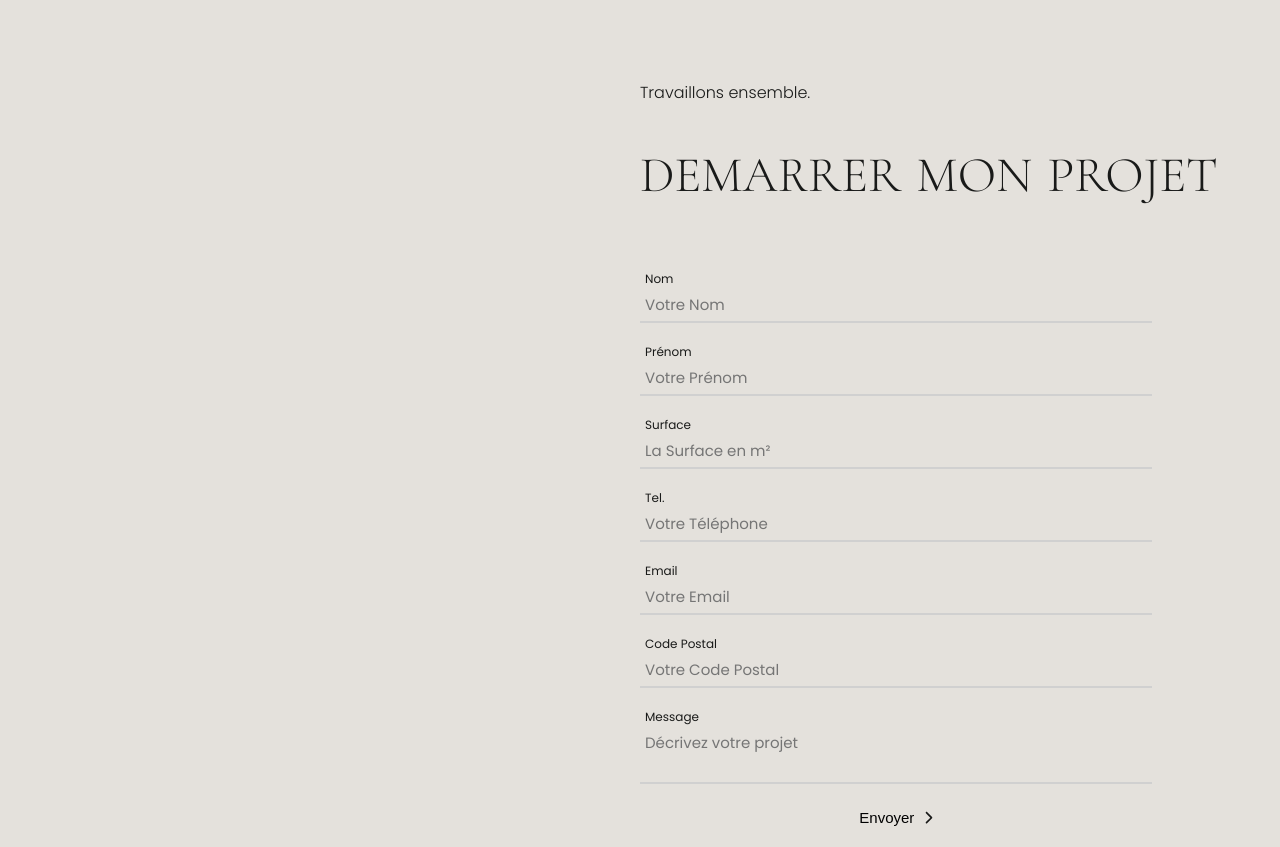
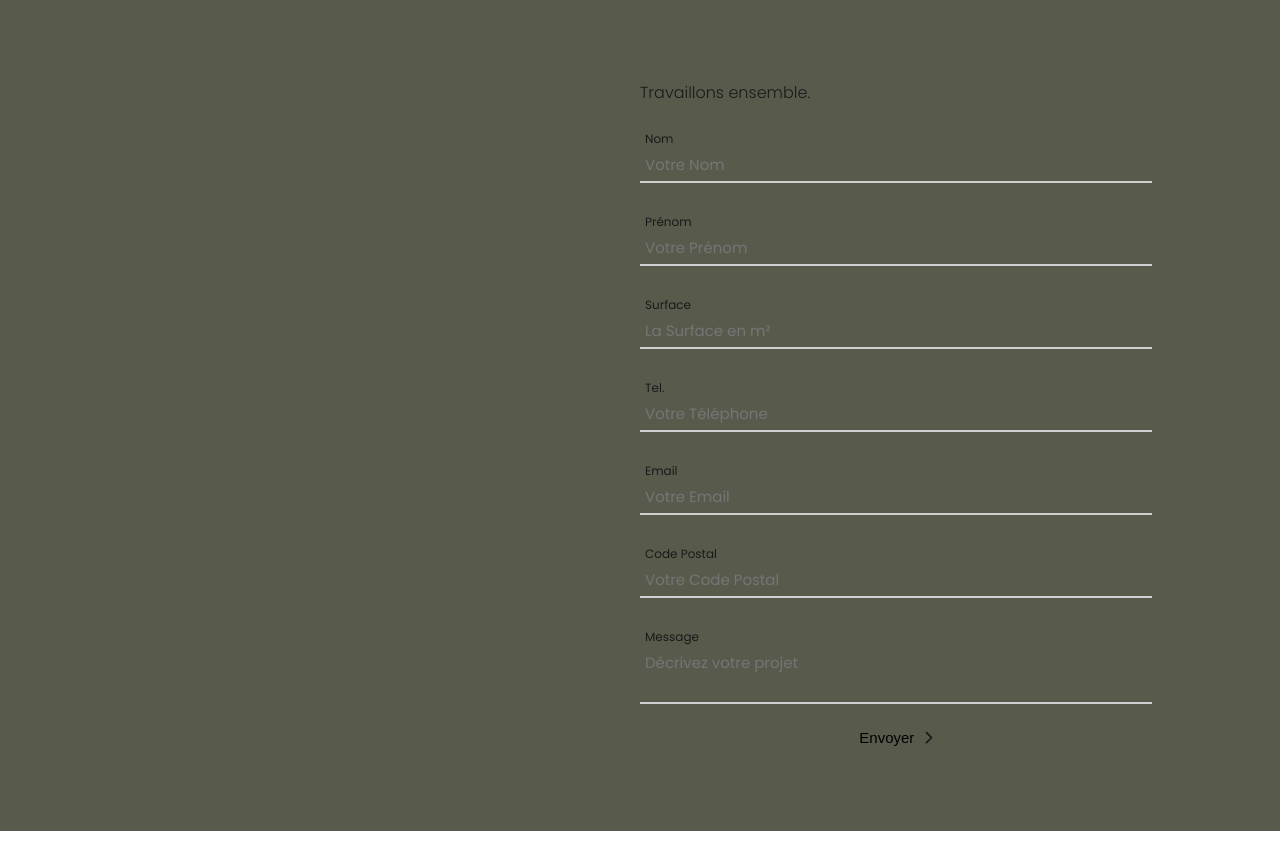
Before and after one commit to Scharlyopitz/CHEYSSOI-PARIS, a React (Vite) app: page /demarrermonprojet in a window 1280 px wide. Built offline with nearby package versions, Linux system fonts and the light colour scheme.

Commit message:
Changement style du formulaire et suppression du titre

```diff
--- a/src/components/DemarrerMonProjet/Formulaire.jsx
+++ b/src/components/DemarrerMonProjet/Formulaire.jsx
@@ -101,14 +101,8 @@ export default function Formulaire() {
   return (
     <div className="formulaire">
       <form onSubmit={(e) => sendEmail(e)}>
-        <div className="title">
-          <span>Travaillons ensemble.</span>
-          <div className="titleSection">
-            {titleSection.split(" ").map((word, i) => {
-              return <h2 key={i}>{word}</h2>;
-            })}
-          </div>
-        </div>
+        <span className="miniText">Travaillons ensemble.</span>
+
         <span
           className="message"
           style={{
--- a/src/sass/pages/_demarrerProjet.scss
+++ b/src/sass/pages/_demarrerProjet.scss
@@ -1,8 +1,10 @@
 #demarrerprojet {
+  display: flex;
   position: relative;
   background: $DarkGrey;
   color: $Black;
-  padding: 10vh 0 2vh;
+  padding: 10vh 0;
+  background: $Kaki;
 
   .leftPart {
     display: flex;
@@ -39,25 +41,11 @@
 
   .formulaire {
     display: flex;
-    width: 50%;
     margin-left: 50vw;
+    flex-grow: 1;
 
-    .title {
-      display: flex;
-      flex-direction: column;
-
-      .titleSection {
-        margin: 5vh 0;
-
-        h2 {
-          text-align: start;
-          font-size: 50px;
-        }
-      }
-
-      span {
-        font-weight: 300;
-      }
+    .miniText {
+      font-weight: 300;
     }
 
     .message {
@@ -97,7 +85,8 @@
       position: relative;
       display: flex;
       flex-direction: column;
-      gap: 20px;
+      gap: 30px;
+      flex-grow: 1;
 
       div {
         display: flex;
--- a/src/style/style.css
+++ b/src/style/style.css
@@ -365,10 +365,12 @@ nav .menu .link:hover::after {
 }
 
 #demarrerprojet {
+  display: flex;
   position: relative;
   background: #e4e1dc;
   color: #191a19;
-  padding: 10vh 0 2vh;
+  padding: 10vh 0;
+  background: #585b4c;
 }
 #demarrerprojet .leftPart {
   display: flex;
@@ -400,21 +402,10 @@ nav .menu .link:hover::after {
 }
 #demarrerprojet .formulaire {
   display: flex;
-  width: 50%;
   margin-left: 50vw;
+  flex-grow: 1;
 }
-#demarrerprojet .formulaire .title {
-  display: flex;
-  flex-direction: column;
-}
-#demarrerprojet .formulaire .title .titleSection {
-  margin: 5vh 0;
-}
-#demarrerprojet .formulaire .title .titleSection h2 {
-  text-align: start;
-  font-size: 50px;
-}
-#demarrerprojet .formulaire .title span {
+#demarrerprojet .formulaire .miniText {
   font-weight: 300;
 }
 #demarrerprojet .formulaire .message {
@@ -450,7 +441,8 @@ nav .menu .link:hover::after {
   position: relative;
   display: flex;
   flex-direction: column;
-  gap: 20px;
+  gap: 30px;
+  flex-grow: 1;
 }
 #demarrerprojet .formulaire .middle div {
   display: flex;
```
Also changed, not shown: 1 other file (tests, documents, lock files or other folders).
